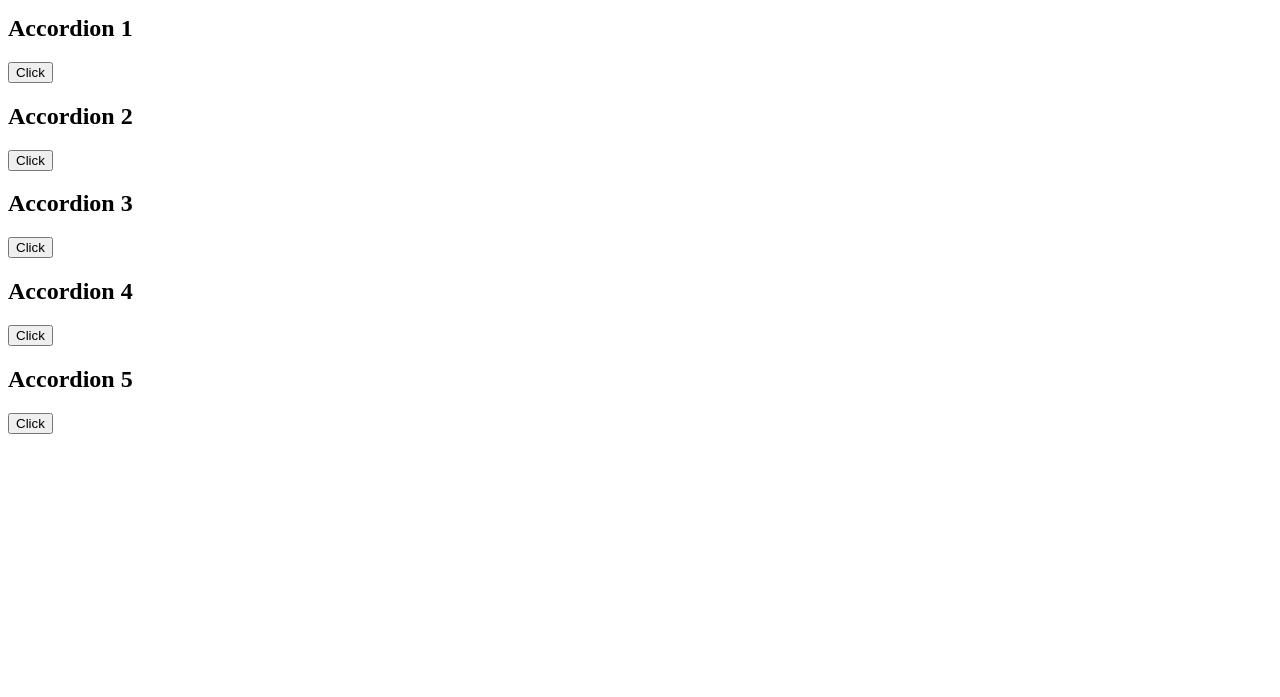
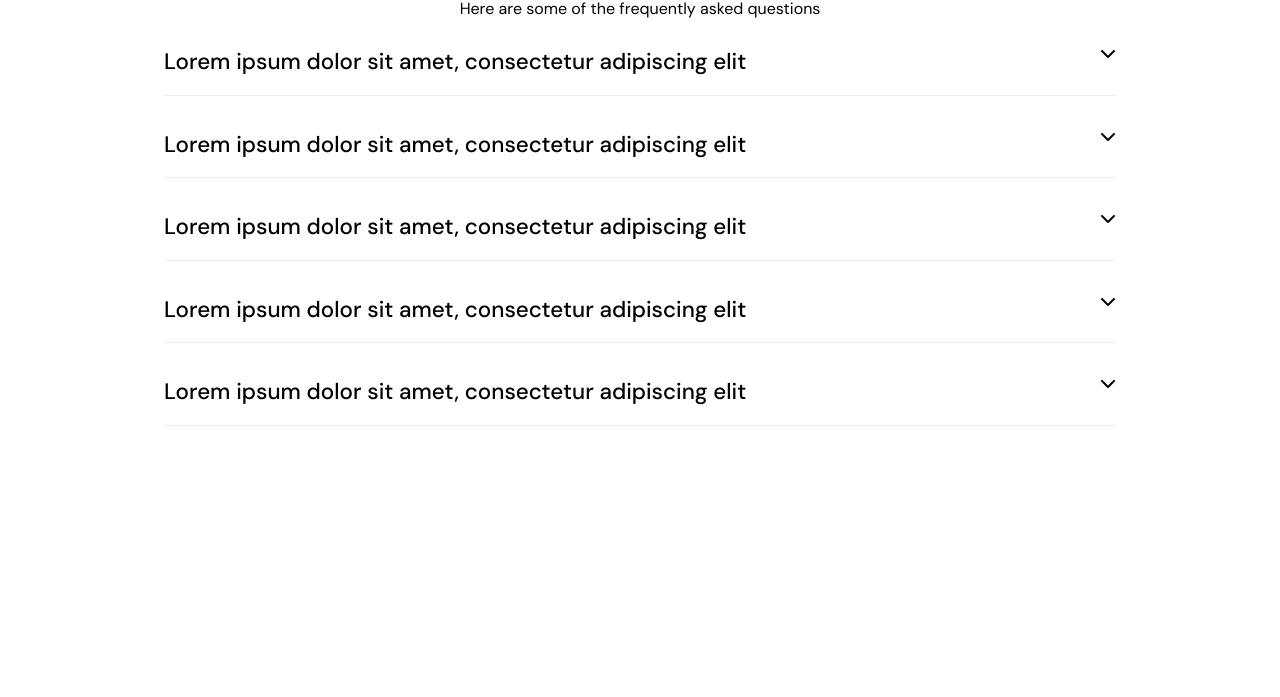
Before and after one commit to Ugboaja-Uchechi/roadmap-js-projects, a plain HTML site: page Accordion/index.html in a window 1280 px wide. Shown: the part 103-800 px from the top of the page. Drawn offline with Linux system fonts and the light colour scheme.

Commit message:
Add Styling

```diff
--- a/Accordion/index.html
+++ b/Accordion/index.html
@@ -1,11 +1,17 @@
 <!DOCTYPE html>
 <html lang="en">
+
 <head>
   <meta charset="UTF-8">
   <meta name="viewport" content="width=device-width, initial-scale=1.0">
   <title>Accordion 🧾</title>
   <link rel="stylesheet" href="style.css">
+  <link rel="preconnect" href="https://fonts.googleapis.com">
+  <link rel="preconnect" href="https://fonts.gstatic.com" crossorigin>
+  <link href="https://fonts.googleapis.com/css2?family=DM+Sans:ital,opsz,wght@0,9..40,100..1000;1,9..40,100..1000&family=Manrope:wght@200..800&display=swap" rel="stylesheet">
+  <script src="https://kit.fontawesome.com/56d99cc5b2.js" crossorigin="anonymous"></script>
 </head>
+
 <body>
   <main>
     <div>
@@ -21,4 +27,5 @@
   </main>
   <script src="script.js"></script>
 </body>
+
 </html>
--- a/Accordion/script.js
+++ b/Accordion/script.js
@@ -2,24 +2,24 @@ const accordion = document.querySelector(".faq-section");
 
 const accordionSection = [
   {
-    question: "Accordion 1",
-    answer: "Lorem ipsum dolor sit amet consectetur adipisicing elit. Quisquam, quod.",
+    question: "Lorem ipsum dolor sit amet, consectetur adipiscing elit",
+    answer: "Lorem ipsum dolor sit amet consectetur adipisicing elit. Donec ultrices urna quam, ac volutpat lectus sodales nec. Praesent eu porta libero. Quisquam, quod.",
   },
   {
-    question: "Accordion 2",
-    answer: "Lorem ipsum dolor sit amet consectetur adipisicing elit. Quisquam, quod.",
+    question: "Lorem ipsum dolor sit amet, consectetur adipiscing elit",
+    answer: "Lorem ipsum dolor sit amet consectetur adipisicing elit. Donec ultrices urna quam, ac volutpat lectus sodales nec. Praesent eu porta libero. Quisquam, quod.",
   },
   {
-    question: "Accordion 3",
-    answer: "Lorem ipsum dolor sit amet consectetur adipisicing elit. Quisquam, quod.",
+    question: "Lorem ipsum dolor sit amet, consectetur adipiscing elit",
+    answer: "Lorem ipsum dolor sit amet consectetur adipisicing elit. Donec ultrices urna quam, ac volutpat lectus sodales nec. Praesent eu porta libero. Quisquam, quod.",
   },
   {
-    question: "Accordion 4",
-    answer: "Lorem ipsum dolor sit amet consectetur adipisicing elit. Quisquam, quod.",
+    question: "Lorem ipsum dolor sit amet, consectetur adipiscing elit",
+    answer: "Lorem ipsum dolor sit amet consectetur adipisicing elit. Donec ultrices urna quam, ac volutpat lectus sodales nec. Praesent eu porta libero. Quisquam, quod.",
   },
   {
-    question: "Accordion 5",
-    answer: "Lorem ipsum dolor sit amet consectetur adipisicing elit. Quisquam, quod.",
+    question: "Lorem ipsum dolor sit amet, consectetur adipiscing elit",
+    answer: "Lorem ipsum dolor sit amet consectetur adipisicing elit. Donec ultrices urna quam, ac volutpat lectus sodales nec. Praesent eu porta libero. Quisquam, quod.",
   },
 ];
 
@@ -28,8 +28,10 @@ let html = "";
 for (let i = 0; i < accordionSection.length; i++) {
   html += `
     <div class="accordion-item" data-index="${i}">
-      <h2>${accordionSection[i].question}</h2>
-      <button class="accordion-button">Click</button>
+      <div class="faq-flex accordion">
+        <h2>${accordionSection[i].question}</h2>
+        <i class="fa-solid fa-chevron-down"></i>
+      </div>
       <div class="answer" style="display: none;">
         ${accordionSection[i].answer}
       </div>
@@ -40,7 +42,7 @@ for (let i = 0; i < accordionSection.length; i++) {
 accordion.innerHTML = html;
 
 // Step 2: Attach event listeners after rendering
-const buttons = document.querySelectorAll(".accordion-button");
+const buttons = document.querySelectorAll(".accordion");
 
 buttons.forEach((btn, index) => {
   btn.addEventListener("click", () => toggleAccordion(index));
--- a/Accordion/style.css
+++ b/Accordion/style.css
@@ -1,3 +1,62 @@
-.active {
-  display: block;
+* {
+  margin: 0;
+  padding: 0;
+  box-sizing: border-box;
+  line-height: 1.5;
+  overflow-x: hidden;
 }
+
+body {
+  height: 100vh;
+}
+
+main {
+  max-width: 1000px;
+  margin: 0 auto;
+  padding-inline: 1.5rem;
+  margin-block-start: 3rem;
+}
+
+main>div {
+  text-align: center;
+  margin-block-end: .25rem;
+  font-family: "DM Sans", sans-serif;
+}
+
+.faq-section {
+  display: flex;
+  flex-direction: column;
+  justify-content: center;
+  margin-block-start: 1.5rem;
+}
+
+.accordion-item {
+  margin-block-end: 2rem;
+  border-block-end: 1px solid #ebebfa;
+}
+
+.faq-flex {
+  display: flex;
+  justify-content: space-between;
+  margin-block-end: 1rem;
+}
+
+.faq-flex h2 {
+  font-family: "DM Sans", sans-serif;
+  font-weight: 500;
+  font-size: calc(1rem + .5vw);
+}
+
+.accordion {
+  cursor: pointer;
+}
+
+.faq-flex i {
+  width: 10%;
+  display: contents;
+}
+
+.answer {
+  margin-block-end: 1rem;
+  font-family: "Manrope", sans-serif;
+}
```
